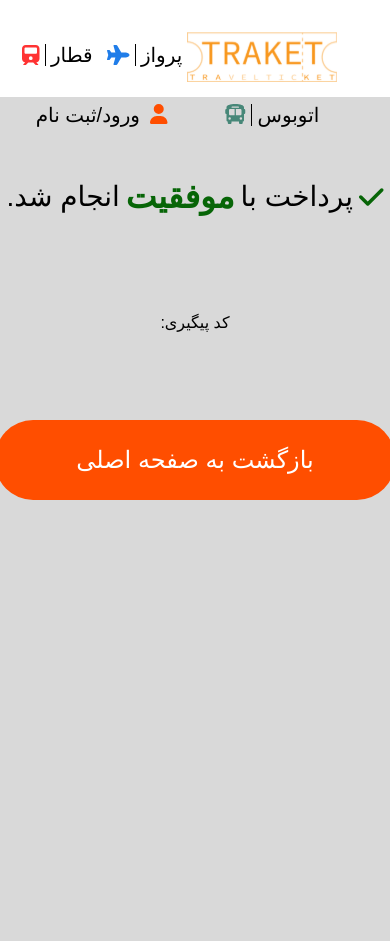
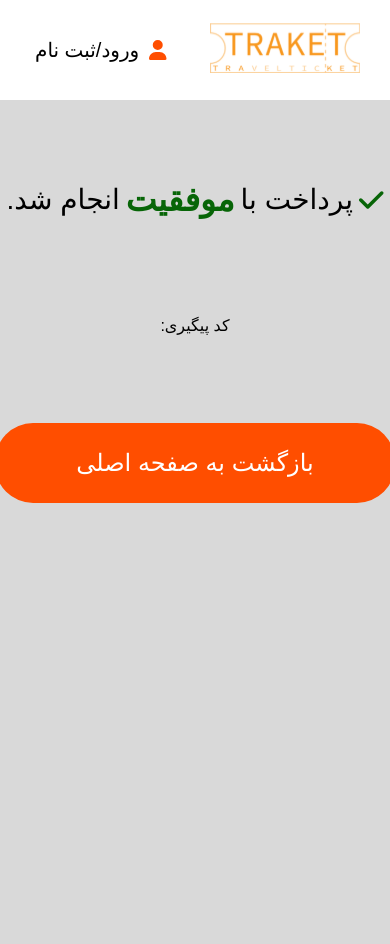
Before and after one commit to Alireza-Al/ticket-reservation-system, a React (Create React App) app: page /reserve in a window 390 px wide. Built offline with nearby package versions, Linux system fonts and the light colour scheme; no server answers; a small style sheet from the web is missing.

Commit message:
navbar made responsive

```diff
--- a/src/asset/navBar/_navBar.scss
+++ b/src/asset/navBar/_navBar.scss
@@ -3,21 +3,23 @@
     display: flex;
     flex-wrap: wrap;
     flex: 1;
-    height: 75px;
-    padding: 11px 10px;
+    height: 100px;
+    // padding: 11px 10px;
     .nav-menu {
         // wrapper of all menu-items inside nav
         width: 100%;
         display: flex;
+        align-items: center;
         flex-wrap: wrap;
-        justify-content: space-around;
+        justify-content: space-between;
+        padding: 0px 30px;
         li {
             // all li should have these styles
             display: inline;
             list-style-type: none;
-            padding: {
-                top: 5px;
-            }
+            // padding: {
+            //     top: 5px;
+            // }
             cursor: pointer;
             a {
                 // all a in li should have these styles
@@ -37,10 +39,19 @@
                 padding-top: 5px;
             }
         }
-        .nav-item {
+        .nav-items {
             // all nav-items except the tracket icon
-            margin-top: 11px;
+            display: flex;
+            align-items: center;
+            justify-content: space-between;
+            width: 45%;
+            height: 100%;
+            padding: 0px;
         }
+        // .nav-item {
+        //     // all nav-items except the tracket icon
+        //     margin-top: 11px;
+        // }
         .plane-text {
             &:hover {
                 color: $plane-icon-color;
@@ -62,7 +73,7 @@
             color: $bus-icon-color;
         }
         .login-register {
-            margin-top: 11px;
+            // margin-top: 11px;
             .user-icon {
                 color: $home-login-background;
             }
@@ -76,6 +87,56 @@
     }
 }
 
+.message {
+    width: 100%;
+    display: flex;
+    align-items: center;
+    justify-content: space-evenly;
+    background-color: $home-search-box-background;
+    color: white;
+    direction: rtl;
+    display: none;
+
+    a {
+        text-decoration: none;
+    }
+}
+
+.message.active {
+    display: flex;
+}
+
+@media screen and (max-width: 1024px) {
+    .navbar {
+        position: relative;
+        .nav-menu {
+            .bar {
+                display: inline-block;
+                cursor: pointer;
+            }
+
+            .nav-items {
+                display: flex;
+                flex-direction: column;
+                align-items: center;
+                justify-content: space-around;
+                background-color: green;
+                position: absolute;
+                width: 30%;
+                height: calc(60vh - 75px);
+                top: 80%;
+                right: 2%;
+                display: none;
+            }
+
+            .nav-items.opened {
+                display: flex;
+            }
+        }
+    }
+}
+
+
 .tracketIcon {
     width: 150.5px;
     height: 50.5px;
--- a/src/component/navBar/NavBar.jsx
+++ b/src/component/navBar/NavBar.jsx
@@ -28,6 +28,7 @@ function NavBar(props) {
 						<Icon />
 					</i>
 				</li>
+				<div className="nav-items">
 					<li className="nav-item">
 						<a href={`/?type=${type}`} className="plane-text" onClick={() => {
 							setType(0)
@@ -58,6 +59,7 @@ function NavBar(props) {
 							<FontAwesomeIcon icon={faBus} />
 						</span>
 					</li>
+				</div>
 				<li className="login-register">
 					{props.user.length !== 0 ? (
 						<>
```
Lines whose indentation alone changed are shown as unchanged.
